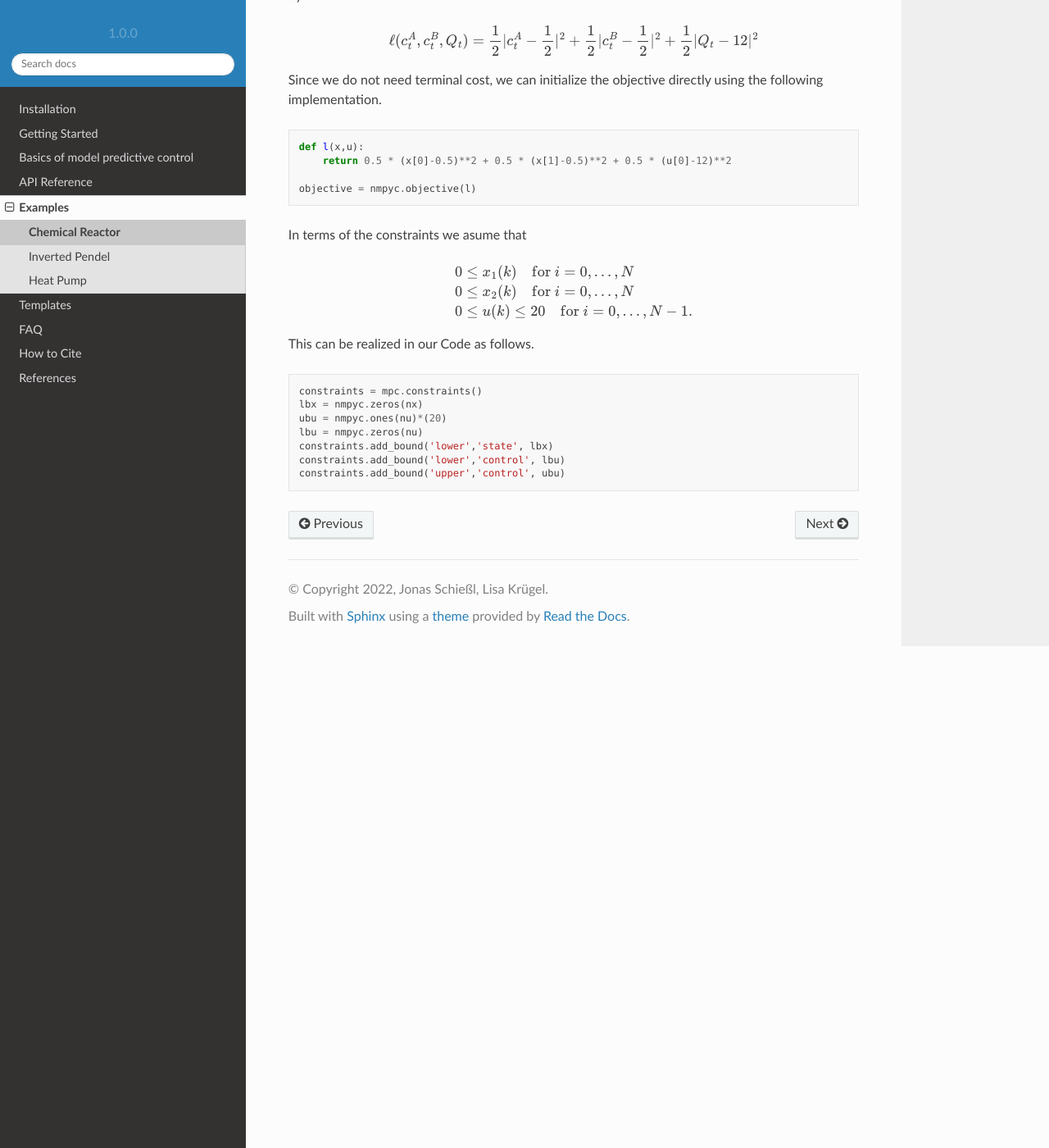
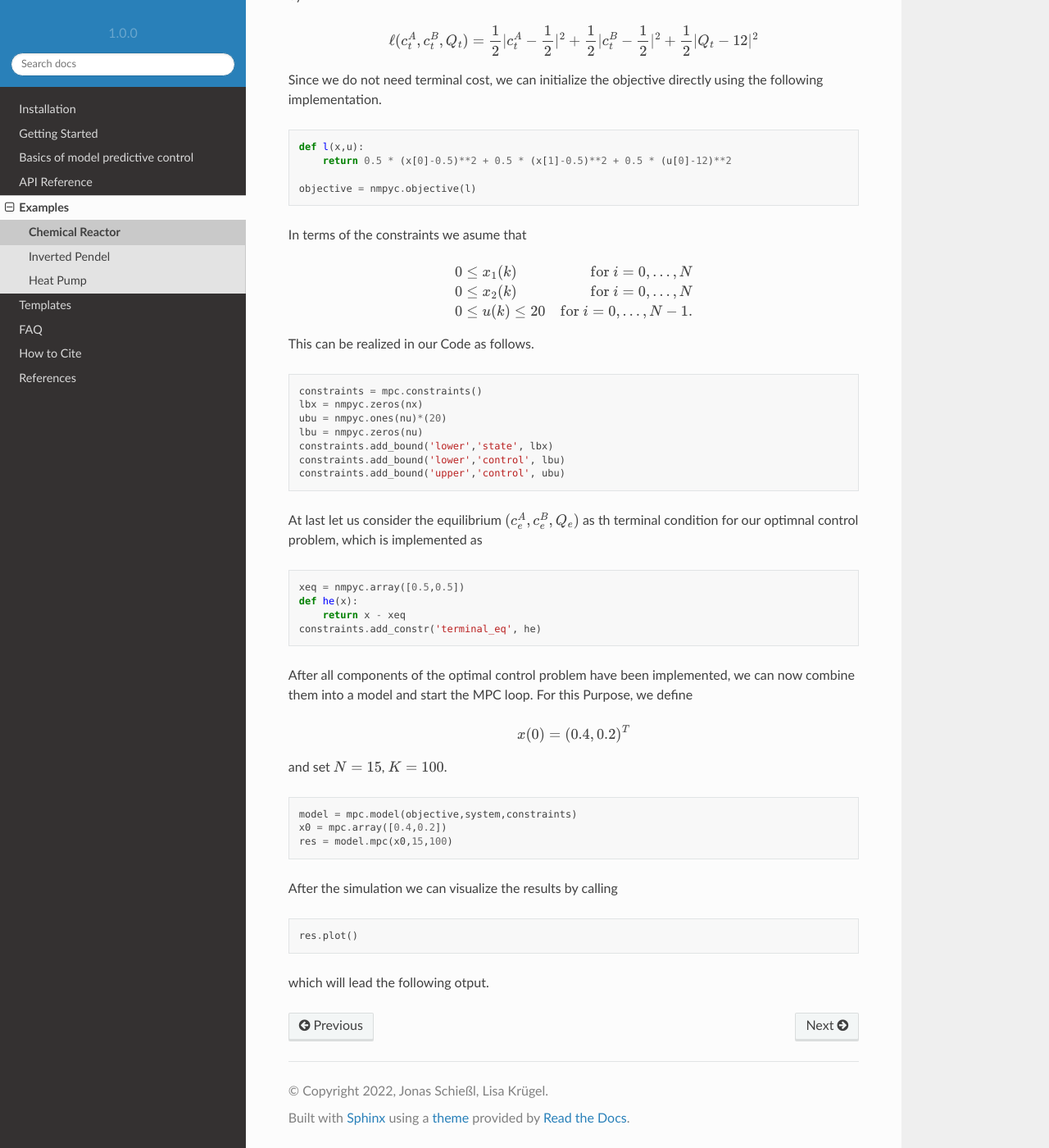
Before and after one commit to nMPyC/nmpyc, a Sphinx documentation site: the page built from docs/source/example/reactor.rst, in a window 1280 px wide and 1400 px high, scrolled down 1278 px. Shown: the whole window at 82% size. Built offline with Sphinx 7.4.7 and the Read the Docs theme 2.0.0, drawn with Linux system fonts in a browser that asks for light colours; cross-references to code outside the pages are shown as plain code.

Commit message:
Update reactor.rst

```diff
--- a/docs/source/example/reactor.rst
+++ b/docs/source/example/reactor.rst
@@ -81,9 +81,9 @@ In terms of the constraints we asume that
 
 .. math::
 
-   0 &\leq x_1(k) \quad \text{for } i=0,\ldots,N \\
-   0 &\leq x_2(k) \quad \text{for } i=0,\ldots,N \\
-   0 &\leq u(k) \leq 20 \quad \text{for } i=0,\ldots,N-1.
+   0 &\leq x_1(k) \quad &\text{for } i=0,\ldots,N \\
+   0 &\leq x_2(k) \quad &\text{for } i=0,\ldots,N \\
+   0 &\leq u(k) \leq 20 \quad &\text{for } i=0,\ldots,N-1.
 
 This can be realized in our Code as follows.
 
@@ -96,3 +96,35 @@ This can be realized in our Code as follows.
    constraints.add_bound('lower','state', lbx)
    constraints.add_bound('lower','control', lbu)
    constraints.add_bound('upper','control', ubu)
+
+At last let us consider the equilibrium :math:`(c_e^{A},c_e^B,Q_e)` as th terminal condition for our optimnal control problem, which is implemented as
+
+.. code-block:: python
+
+   xeq = nmpyc.array([0.5,0.5])
+   def he(x):
+       return x - xeq
+   constraints.add_constr('terminal_eq', he)
+
+After all components of the optimal control problem have been implemented, we can now combine them into a model and start the MPC loop.
+For this Purpose, we define
+
+.. math::
+
+   x(0) = (0.4,0.2)^T
+
+and set :math:`N=15`, :math:`K=100`.
+
+.. code-block:: python
+
+   model = mpc.model(objective,system,constraints)
+   x0 = mpc.array([0.4,0.2])
+   res = model.mpc(x0,15,100)
+
+After the simulation we can visualize the results by calling
+
+.. code-block:: python
+
+   res.plot()
+
+which will lead the following otput.
```
